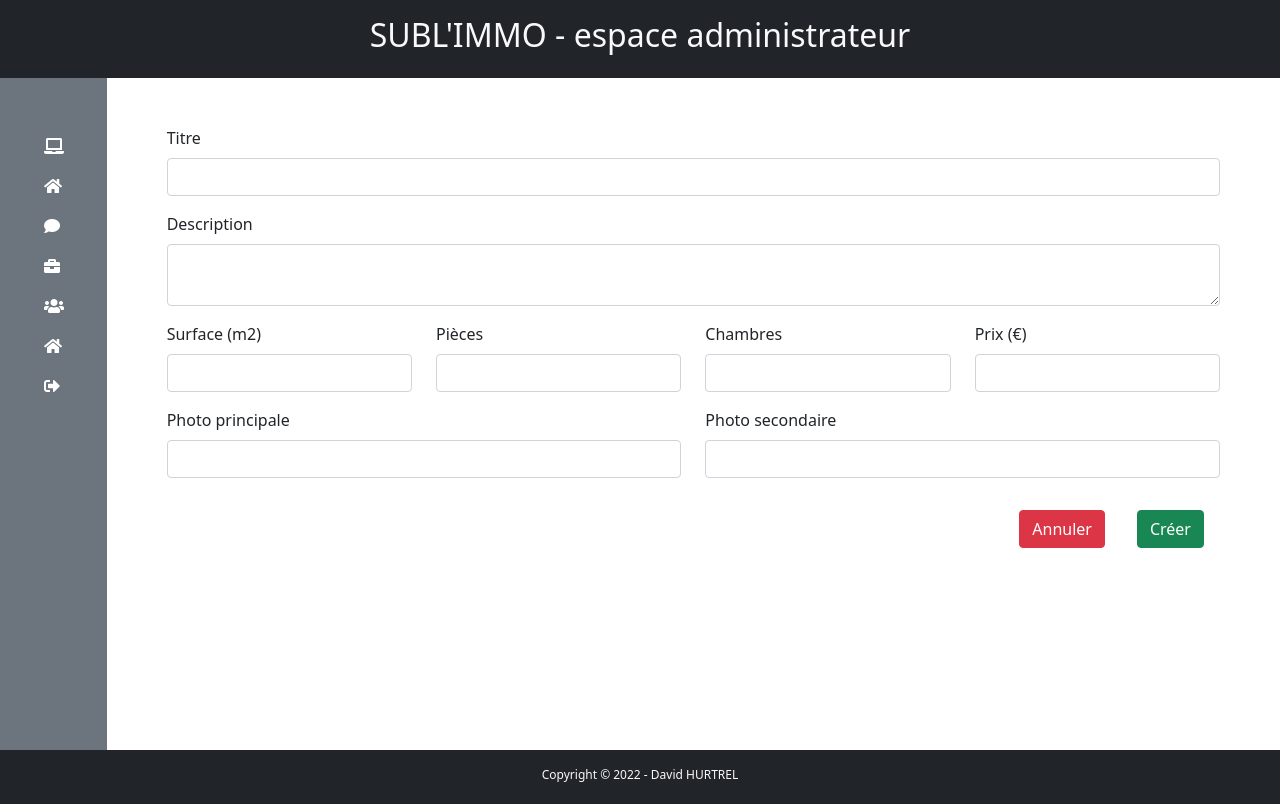
After one commit to davidHurtrel/dwwm20-sublimmo, a Symfony app: template templates/admin/maisonForm.html.twig in a window 1280 px wide. The commit adds this page. Run offline with Twig, Linux system fonts and the light colour scheme; the template is opened without the code that fills it, so the values that code supplies are empty; form fields are guessed from the names that the template uses; some libraries are stand-ins or nearby versions.

Commit message:
house form creation

```diff
--- /dev/null
+++ b/templates/admin/maisonForm.html.twig
@@ -0,0 +1,50 @@
+{% extends 'baseAdmin.html.twig' %}
+
+{% block title %}maison{% endblock %}
+
+{% block body %}
+
+    {# {{ form(maisonForm) }} #}
+
+    {{ form_start(maisonForm) }}
+
+        <div class="col-12">
+            {{ form_row(maisonForm.title, {'label': 'Titre'}) }}
+        </div>
+
+        <div class="col-12">
+            {{ form_row(maisonForm.description, {'label': 'Description'}) }}
+        </div>
+
+        <div class="row">
+            <div class="col-3">
+                {{ form_row(maisonForm.surface, {'label': 'Surface (m2)'}) }}
+            </div>
+            <div class="col-3">
+                {{ form_row(maisonForm.rooms, {'label': 'Pièces'}) }}
+            </div>
+            <div class="col-3">
+                {{ form_row(maisonForm.bedrooms, {'label': 'Chambres'}) }}
+            </div>
+            <div class="col-3">
+                {{ form_row(maisonForm.price, {'label': 'Prix (€)'}) }}
+            </div>
+        </div>
+
+        <div class="row">
+            <div class="col-6">
+                {{ form_row(maisonForm.img1, {'label': 'Photo principale'}) }}
+            </div>
+            <div class="col-6">
+                {{ form_row(maisonForm.img2, {'label': 'Photo secondaire'}) }}
+            </div>
+        </div>
+
+        <div class="col-12 d-flex justify-content-end">
+            <a href="{{ path('admin_maison_index') }}" class="btn btn-danger m-3">Annuler</a>
+            <button class="btn btn-success m-3">Créer</button>
+        </div>
+
+    {{ form_end(maisonForm) }}
+
+{% endblock %}
--- a/templates/admin/maisons.html.twig
+++ b/templates/admin/maisons.html.twig
@@ -35,7 +35,7 @@
     </table>
 
     <div class="d-flex justify-content-end my-5">
-        <a href="#" class="btn btn-success">Ajouter une maison</a>
+        <a href="{{ path('maison_create') }}" class="btn btn-success">Ajouter une maison</a>
     </div>
 
 {% endblock %}
--- a/templates/baseAdmin.html.twig
+++ b/templates/baseAdmin.html.twig
@@ -42,7 +42,7 @@
                             <li class="py-2"><a href="#" title="commentaires"><i class="fas fa-comment"></i></a></li>
                             <li class="py-2"><a href="#" title="commerciaux"><i class="fas fa-briefcase"></i></a></li>
                             <li class="py-2"><a href="#" title="utilisateurs"><i class="fas fa-users"></i></a></li>
-                            <li class="py-2"><a href="#" title="accueil site"><i class="fas fa-home"></i></a></li>
+                            <li class="py-2"><a href="{{ path('home') }}" title="accueil site"><i class="fas fa-home"></i></a></li>
                             <li class="py-2"><a href="#" title="déconnexion"><i class="fas fa-sign-out-alt"></i></a></li>
                         </ul>
                     </nav>
```
Also changed, not shown: src/Controller/MaisonController.php (+16 -1 lines), src/Form/MaisonType.php (added, +35 -0 lines), README.md, 1 other file.
